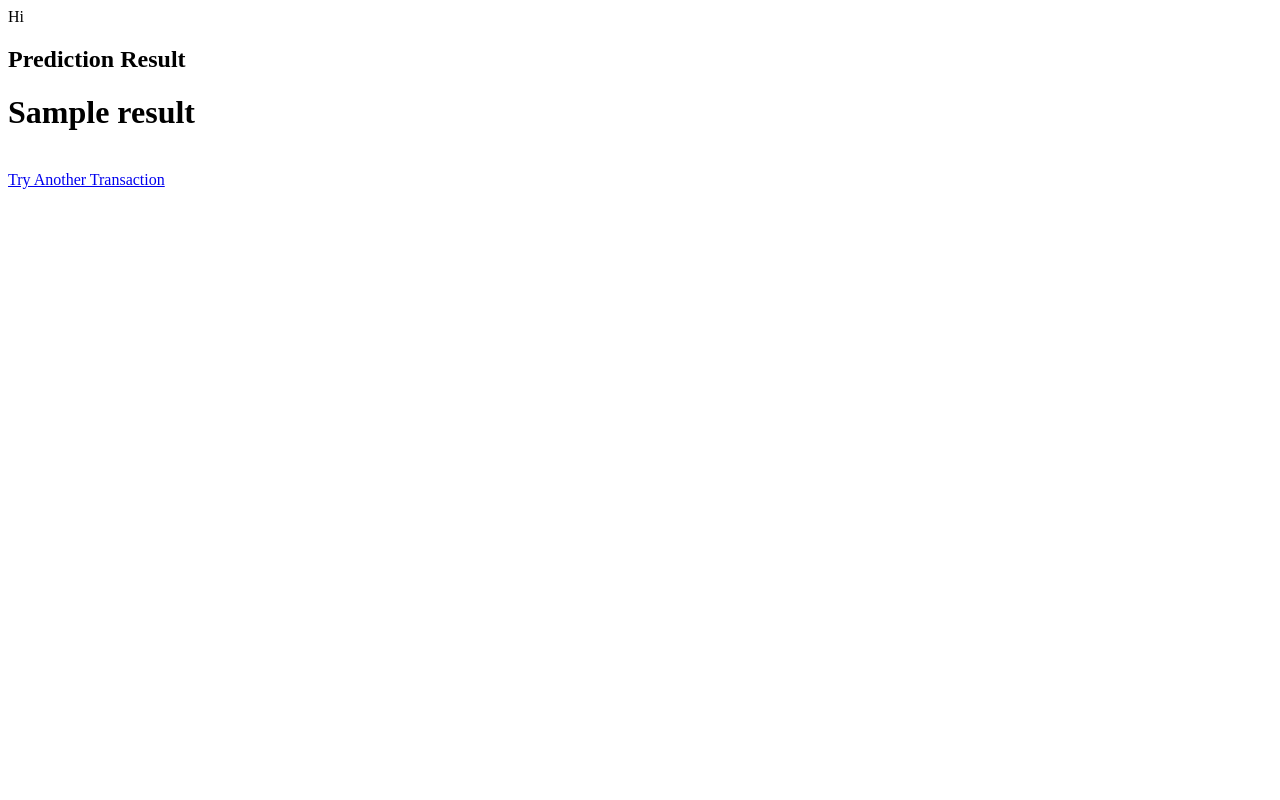
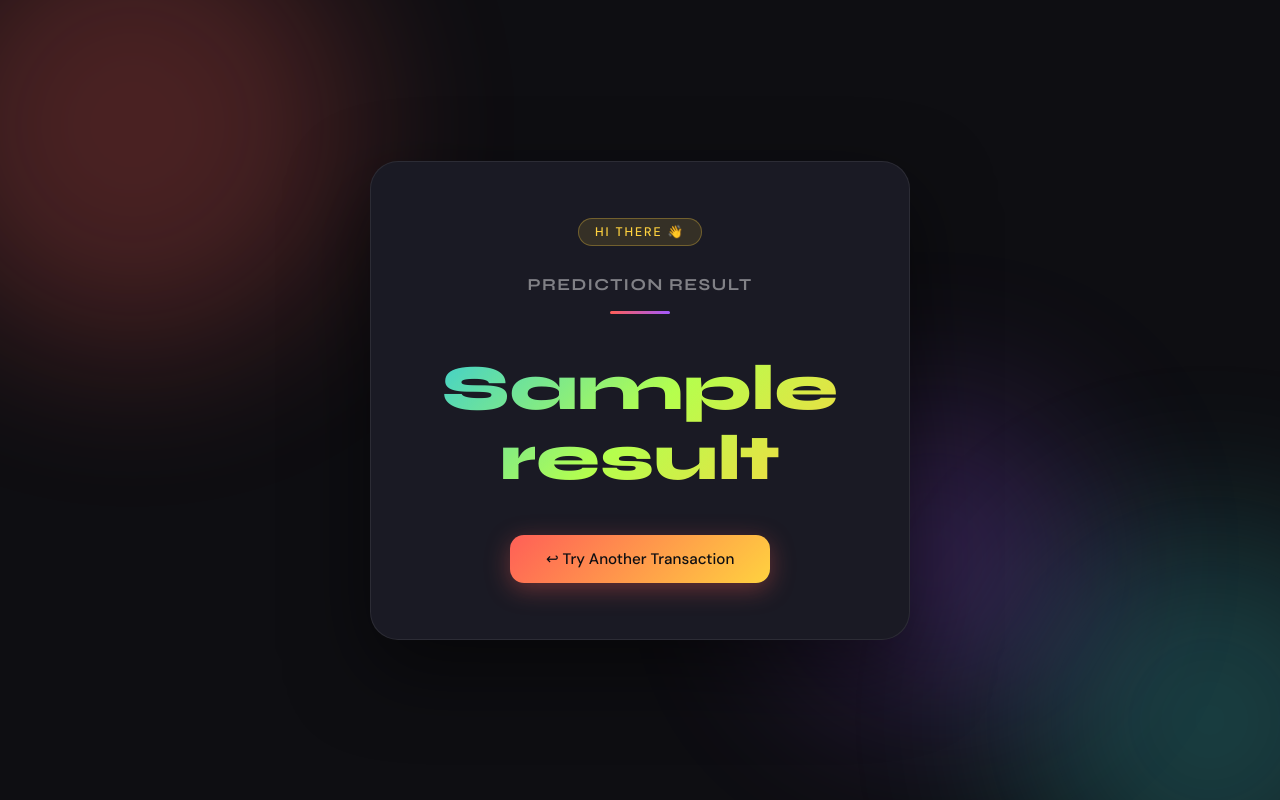
Before and after one commit to Sou7432/Credit_card_Fraude_detection, a Flask app: template templates/result.html in a window 1280 px wide. Run offline with Flask 3, Linux system fonts and the light colour scheme; the template is opened without the code that fills it: most values are stand-ins (such as "Sample title", 1, 10 or a date in 2020); parts of the project's set-up code (start-up, migrations or seed data) failed here and were passed over.

Commit message:
Update result.html

```diff
--- a/templates/result.html
+++ b/templates/result.html
@@ -2,16 +2,159 @@
 <html>
   <head>
     <title>Prediction Result</title>
+    <link href="https://fonts.googleapis.com/css2?family=Syne:wght@700;800&family=DM+Sans:wght@400;500&display=swap" rel="stylesheet">
+    <style>
+      :root {
+        --coral: #FF5F57;
+        --yellow: #FFD23F;
+        --teal: #3ECFCF;
+        --purple: #A259FF;
+        --lime: #B5FF4D;
+        --dark: #0E0E12;
+        --card-bg: #1A1A24;
+      }
+
+      * { margin: 0; padding: 0; box-sizing: border-box; }
+
+      body {
+        min-height: 100vh;
+        background-color: var(--dark);
+        font-family: 'DM Sans', sans-serif;
+        display: flex;
+        align-items: center;
+        justify-content: center;
+        overflow: hidden;
+        position: relative;
+      }
+
+      /* Animated blobs */
+      .blob {
+        position: fixed;
+        border-radius: 50%;
+        filter: blur(80px);
+        opacity: 0.25;
+        animation: drift 10s ease-in-out infinite alternate;
+        pointer-events: none;
+        z-index: 0;
+      }
+      .blob-1 { width: 420px; height: 420px; background: var(--coral); top: -100px; left: -100px; animation-delay: 0s; }
+      .blob-2 { width: 360px; height: 360px; background: var(--teal); bottom: -80px; right: -80px; animation-delay: -3s; }
+      .blob-3 { width: 280px; height: 280px; background: var(--purple); top: 50%; left: 60%; animation-delay: -6s; }
+
+      @keyframes drift {
+        from { transform: translate(0, 0) scale(1); }
+        to   { transform: translate(30px, 20px) scale(1.08); }
+      }
+
+      /* Card */
+      .card {
+        position: relative;
+        z-index: 1;
+        background: var(--card-bg);
+        border: 1px solid rgba(255,255,255,0.08);
+        border-radius: 28px;
+        padding: 56px 64px;
+        max-width: 540px;
+        width: 90vw;
+        text-align: center;
+        box-shadow: 0 30px 80px rgba(0,0,0,0.5);
+        animation: rise 0.7s cubic-bezier(0.22, 1, 0.36, 1) both;
+      }
+
+      @keyframes rise {
+        from { opacity: 0; transform: translateY(36px) scale(0.97); }
+        to   { opacity: 1; transform: translateY(0) scale(1); }
+      }
+
+      /* Greeting */
+      .greeting {
+        display: inline-block;
+        font-size: 0.78rem;
+        font-weight: 500;
+        letter-spacing: 0.15em;
+        text-transform: uppercase;
+        color: var(--yellow);
+        background: rgba(255, 210, 63, 0.12);
+        border: 1px solid rgba(255, 210, 63, 0.3);
+        border-radius: 999px;
+        padding: 5px 16px;
+        margin-bottom: 28px;
+        animation: rise 0.7s 0.1s cubic-bezier(0.22, 1, 0.36, 1) both;
+      }
+
+      /* Heading */
+      h2 {
+        font-family: 'Syne', sans-serif;
+        font-size: 1.05rem;
+        font-weight: 700;
+        letter-spacing: 0.08em;
+        text-transform: uppercase;
+        color: rgba(255,255,255,0.45);
+        margin-bottom: 16px;
+        animation: rise 0.7s 0.15s cubic-bezier(0.22, 1, 0.36, 1) both;
+      }
+
+      /* Result */
+      h1 {
+        font-family: 'Syne', sans-serif;
+        font-size: clamp(2.6rem, 7vw, 4rem);
+        font-weight: 800;
+        line-height: 1.1;
+        margin-bottom: 40px;
+        background: linear-gradient(135deg, var(--teal) 0%, var(--lime) 50%, var(--yellow) 100%);
+        -webkit-background-clip: text;
+        -webkit-text-fill-color: transparent;
+        background-clip: text;
+        animation: rise 0.7s 0.22s cubic-bezier(0.22, 1, 0.36, 1) both;
+      }
+
+      /* Divider */
+      .divider {
+        width: 60px;
+        height: 3px;
+        background: linear-gradient(90deg, var(--coral), var(--purple));
+        border-radius: 999px;
+        margin: 0 auto 40px;
+        animation: rise 0.7s 0.28s cubic-bezier(0.22, 1, 0.36, 1) both;
+      }
+
+      /* Link */
+      a {
+        display: inline-block;
+        text-decoration: none;
+        font-family: 'DM Sans', sans-serif;
+        font-size: 0.95rem;
+        font-weight: 500;
+        color: var(--dark);
+        background: linear-gradient(135deg, var(--coral), var(--yellow));
+        border-radius: 14px;
+        padding: 14px 36px;
+        transition: transform 0.18s ease, box-shadow 0.18s ease;
+        box-shadow: 0 6px 24px rgba(255, 95, 87, 0.35);
+        animation: rise 0.7s 0.35s cubic-bezier(0.22, 1, 0.36, 1) both;
+      }
+
+      a:hover {
+        transform: translateY(-3px) scale(1.03);
+        box-shadow: 0 12px 36px rgba(255, 95, 87, 0.5);
+      }
+
+      a:active {
+        transform: translateY(0) scale(0.98);
+      }
+    </style>
   </head>
+  <body>
+    <div class="blob blob-1"></div>
+    <div class="blob blob-2"></div>
+    <div class="blob blob-3"></div>
 
-  <body>
-    Hi
-    <h2>Prediction Result</h2>
-
-    <h1>{{result}}</h1>
-
-    <br />
-
-    <a href="/">Try Another Transaction</a>
+    <div class="card">
+      <span class="greeting">Hi there 👋</span>
+      <h2>Prediction Result</h2>
+      <div class="divider"></div>
+      <h1>{{result}}</h1>
+      <a href="/">↩ Try Another Transaction</a>
+    </div>
   </body>
 </html>
```
